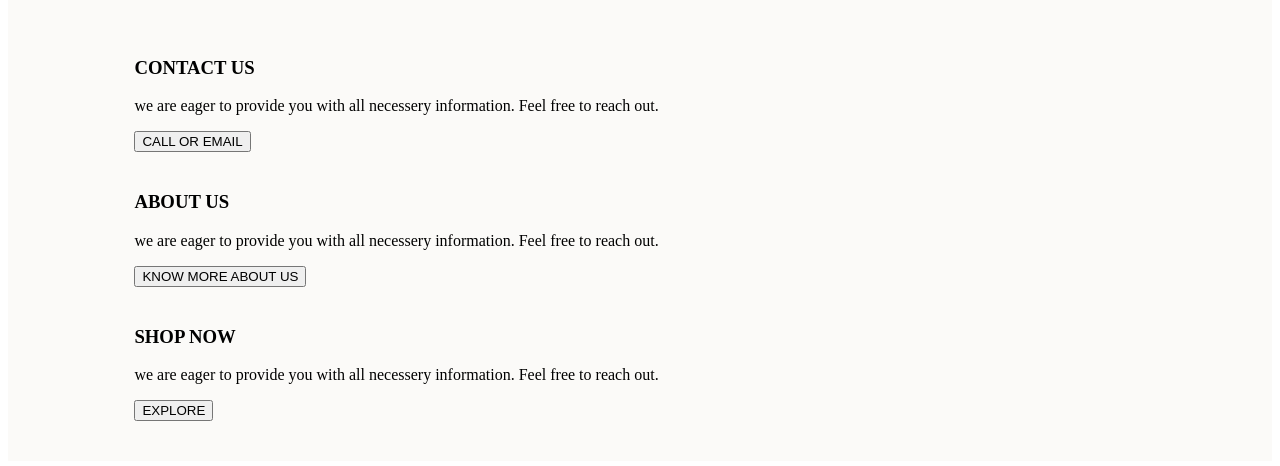
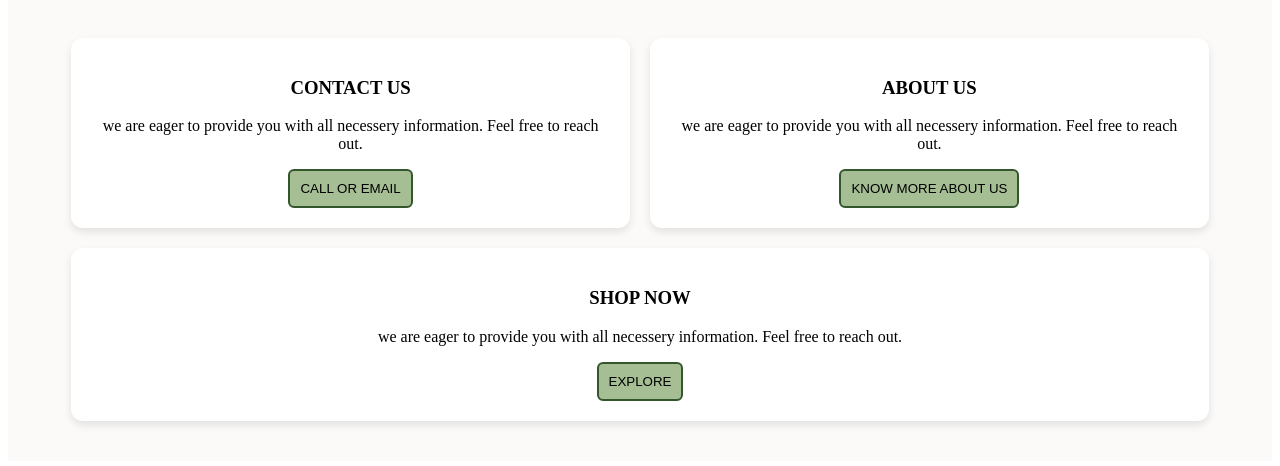
Before and after one commit to Cynthia-wahab/first-web-using-repo, a plain HTML site: page index.html in a window 1280 px wide. Shown: the part 510-976 px from the top of the page. Drawn offline with Linux system fonts and the light colour scheme.

Commit message:
added styles of buttons

```diff
--- a/index.html
+++ b/index.html
@@ -11,16 +11,15 @@
         <h2>LET'S GO BACK TO NATURE</h2>
     </div>
     <div class="info-section">
-        <div class="info box contact">
+        <div class="info-box">
             <h3>CONTACT US</h3>
-            <p>we are eager to provide you with all necessery information. Feel free to reach out.
-            </p>
+            <p>we are eager to provide you with all necessery information. Feel free to reach out. </p>
             <button>CALL OR EMAIL</button>
 
         </div>
 
 
-        <div class="info box about">
+        <div class="info-box">
             <h3>ABOUT US</h3>
             <p>we are eager to provide you with all necessery information. Feel free to reach out. </p>
             <button>KNOW MORE ABOUT US</button>
@@ -28,7 +27,7 @@
         </div>
 
 
-        <div class="info box shop">
+        <div class="info-box">
             <h3>SHOP NOW</h3>
             <p>we are eager to provide you with all necessery information. Feel free to reach out.</p>
             <button>EXPLORE</button>
--- a/style/web.css
+++ b/style/web.css
@@ -20,11 +20,26 @@ h2 {
 
 .info-section {
     display: flex;
-    justify-content: space-between;
     flex-wrap: wrap;
-    padding: 40px 10%;
+    padding: 40px 5%;
     gap: 20px;
     background-color: #fbfaf8;
 
 
 }
+
+.info-box {
+  flex: 1 1 30%;
+  background-color: white;
+  padding: 20px;
+  border-radius: 12px;
+  box-shadow: 0 4px 8px rgba(0, 0, 0, 0.1);
+  text-align: center;
+}
+.info-box button {
+
+    background-color:  #a5be94;
+    padding: 10px;
+    border: 2px solid #34562d;
+    border-radius: 6px;
+}
```
